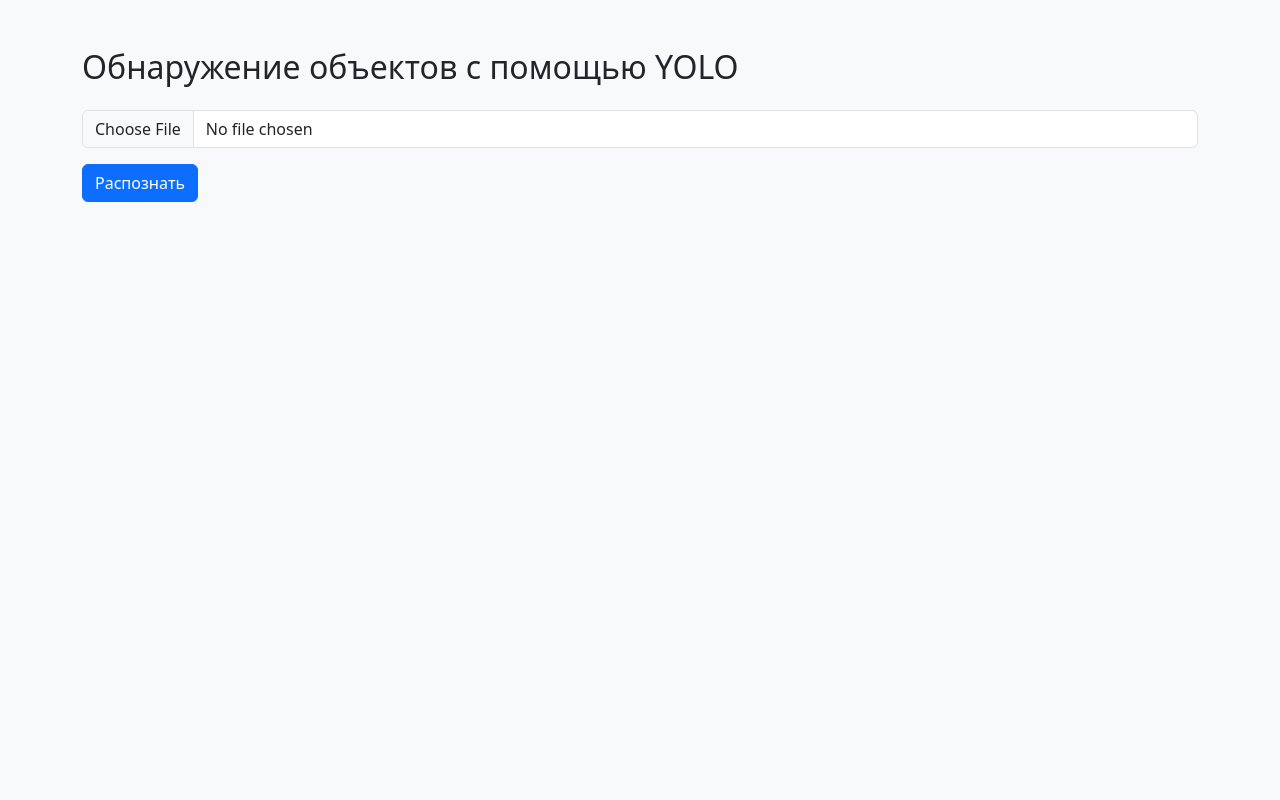
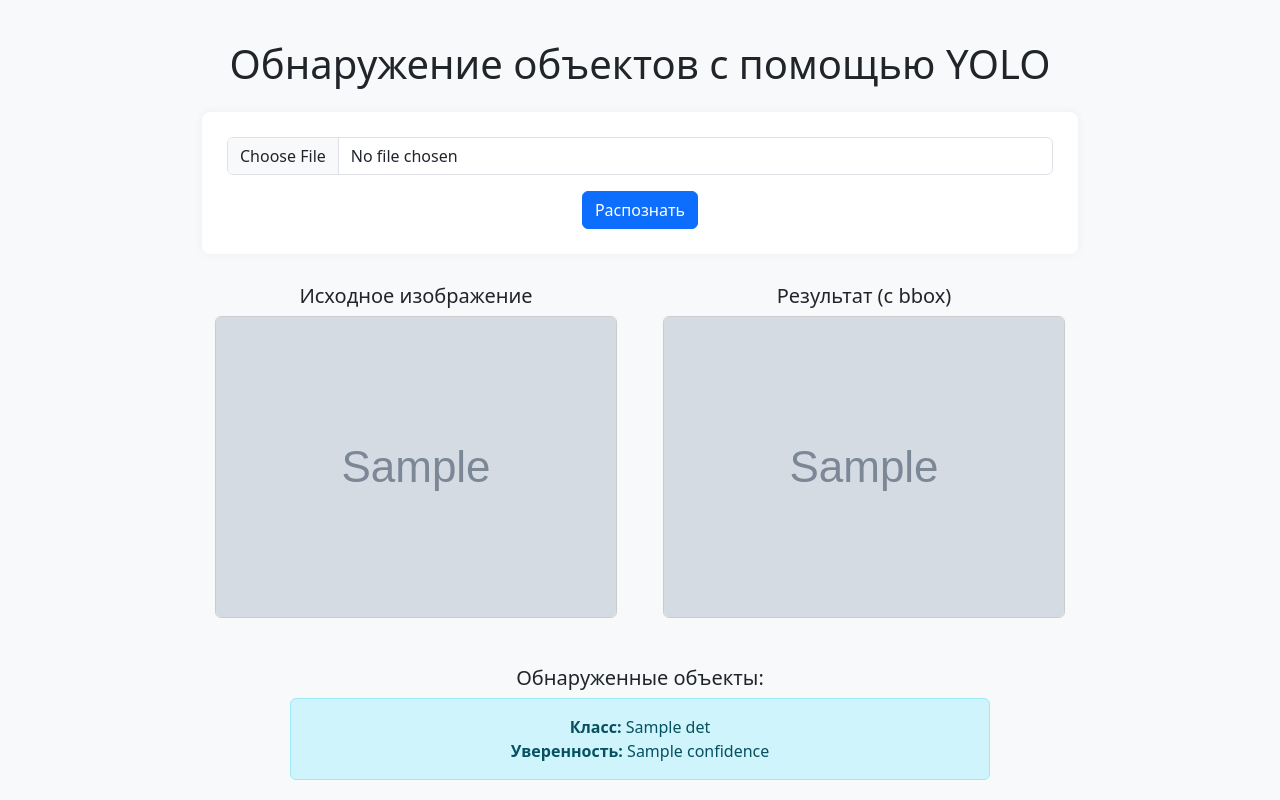
Before and after one commit to Gyerzix/YOLO-project, a Django app: template templates/detection/home.html in a window 1280 px wide. Run offline with Django 4.2, Linux system fonts and the light colour scheme; the template is opened without the code that fills it: most values are stand-ins (such as "Sample title", 1, 10 or a date in 2020); grey boxes marked "Sample" are stand-in pictures.

Commit message:
version 2.0

```diff
--- a/templates/detection/home.html
+++ b/templates/detection/home.html
@@ -1,77 +1,93 @@
 <!DOCTYPE html>
 <html lang="ru">
 <head>
-    <meta charset="UTF-8">
-    <title>YOLO Обнаружение объектов</title>
-    <link href="https://cdn.jsdelivr.net/npm/bootstrap@5.3.3/dist/css/bootstrap.min.css" rel="stylesheet">
+  <meta charset="UTF-8">
+  <title>Обнаружение объектов YOLO</title>
+  <link href="https://cdn.jsdelivr.net/npm/bootstrap@5.3.2/dist/css/bootstrap.min.css" rel="stylesheet">
+  <style>
+    body {
+      background-color: #f8f9fa;
+      padding-top: 40px;
+    }
+
+    .container {
+      max-width: 900px;
+    }
+
+    .form-container {
+      background-color: #ffffff;
+      padding: 25px;
+      border-radius: 8px;
+      box-shadow: 0 0 10px rgba(0,0,0,0.05);
+      margin-bottom: 30px;
+    }
+
+    .images-row {
+      display: flex;
+      flex-wrap: wrap;
+      justify-content: center;
+      gap: 20px;
+    }
+
+    .image-block {
+      flex: 1 1 45%;
+      text-align: center;
+    }
+
+    .image-block img {
+      max-width: 100%;
+      border-radius: 6px;
+      border: 1px solid #ccc;
+    }
+
+    .results-list {
+      max-width: 700px;
+      margin: 0 auto;
+    }
+  </style>
 </head>
-<body class="bg-light">
+<body>
+  <div class="container text-center">
+    <h1 class="mb-4">Обнаружение объектов с помощью YOLO</h1>
 
-<div class="container py-5">
-    <h2 class="mb-4">Обнаружение объектов с помощью YOLO</h2>
-
-    <form id="uploadForm" method="POST" enctype="multipart/form-data" class="mb-4">
+    <div class="form-container">
+      <form method="POST" enctype="multipart/form-data">
         {% csrf_token %}
         <div class="mb-3">
-            <input class="form-control" type="file" name="image" id="imageInput" accept="image/*" required>
+          <input type="file" name="image" class="form-control" required>
         </div>
         <button type="submit" class="btn btn-primary">Распознать</button>
-    </form>
-
-    <div id="preview" class="mb-4" style="display: none;">
-        <h5>Превью изображения:</h5>
-        <img id="previewImage" src="" class="img-fluid" style="max-height: 400px;">
+      </form>
     </div>
 
-    <div id="result" style="display: none;">
-        <h5>Результаты:</h5>
-        <ul class="list-group" id="detectionsList"></ul>
+    {% if original_image_url %}
+    <div class="images-row mb-5">
+      <div class="image-block">
+        <h5>Исходное изображение</h5>
+        <img src="{{ original_image_url }}" alt="Исходное изображение">
+      </div>
+      <div class="image-block">
+        <h5>Результат (с bbox)</h5>
+        <img src="{{ result_image_url }}" alt="Результат">
+      </div>
     </div>
-</div>
 
-<script>
-    const form = document.getElementById('uploadForm');
-    const previewImage = document.getElementById('previewImage');
-    const imageInput = document.getElementById('imageInput');
-    const preview = document.getElementById('preview');
-    const result = document.getElementById('result');
-    const detectionsList = document.getElementById('detectionsList');
+    <div class="results-list">
+      <h5>Обнаруженные объекты:</h5>
+      {% if detections %}
+        {% for det in detections %}
+          <div class="alert alert-info">
+            <strong>Класс:</strong> {{ det.label }} <br>
+            <strong>Уверенность:</strong> {{ det.confidence }}
+          </div>
+        {% endfor %}
+      {% else %}
+        <div class="alert alert-warning">Объекты не обнаружены</div>
+      {% endif %}
+    </div>
+    {% endif %}
+  </div>
 
-    imageInput.addEventListener('change', () => {
-        const file = imageInput.files[0];
-        if (file) {
-            const reader = new FileReader();
-            reader.onload = e => {
-                previewImage.src = e.target.result;
-                preview.style.display = 'block';
-            };
-            reader.readAsDataURL(file);
-        }
-    });
-
-    form.addEventListener('submit', function (e) {
-        e.preventDefault();
-
-        const formData = new FormData(form);
-        fetch('/detect/', {
-            method: 'POST',
-            body: formData
-        }).then(res => res.json()).then(data => {
-            if (data.detections) {
-                result.style.display = 'block';
-                detectionsList.innerHTML = '';
-                data.detections.forEach(item => {
-                    const li = document.createElement('li');
-                    li.classList.add('list-group-item');
-                    li.innerText = `Класс: ${item.class}, Уверенность: ${item.confidence.toFixed(2)}`;
-                    detectionsList.appendChild(li);
-                });
-            } else {
-                alert("Ошибка при обработке изображения.");
-            }
-        });
-    });
-</script>
-
+  <script src="https://cdn.jsdelivr.net/npm/bootstrap@5.3.2/dist/js/bootstrap.bundle.min.js"></script>
 </body>
 </html>
--- a/yolo_web/settings.py
+++ b/yolo_web/settings.py
@@ -121,3 +121,6 @@
 # https://docs.djangoproject.com/en/4.2/ref/settings/#default-auto-field
 
 DEFAULT_AUTO_FIELD = 'django.db.models.BigAutoField'
+
+MEDIA_URL = '/media/'
+MEDIA_ROOT = os.path.join(BASE_DIR, 'media')
--- a/yolo_web/urls.py
+++ b/yolo_web/urls.py
@@ -15,9 +15,16 @@
     2. Add a URL to urlpatterns:  path('blog/', include('blog.urls'))
 """
 from django.contrib import admin
-from django.urls import path, include
+from django.urls import path
+from detection import views  # импортируем views из приложения
+from django.conf import settings
+from django.conf.urls.static import static
 
 urlpatterns = [
     path('admin/', admin.site.urls),
-    path('', include('detection.urls')),  # вот это подключает urls приложения!
+    path('', views.home, name='home'),  # главная страница
 ]
+
+# чтобы работали media-файлы (картинки, результаты и т.д.)
+if settings.DEBUG:
+    urlpatterns += static(settings.MEDIA_URL, document_root=settings.MEDIA_ROOT)
```
Also changed, not shown: detection/views.py (+35 -18 lines), 1 other file.
